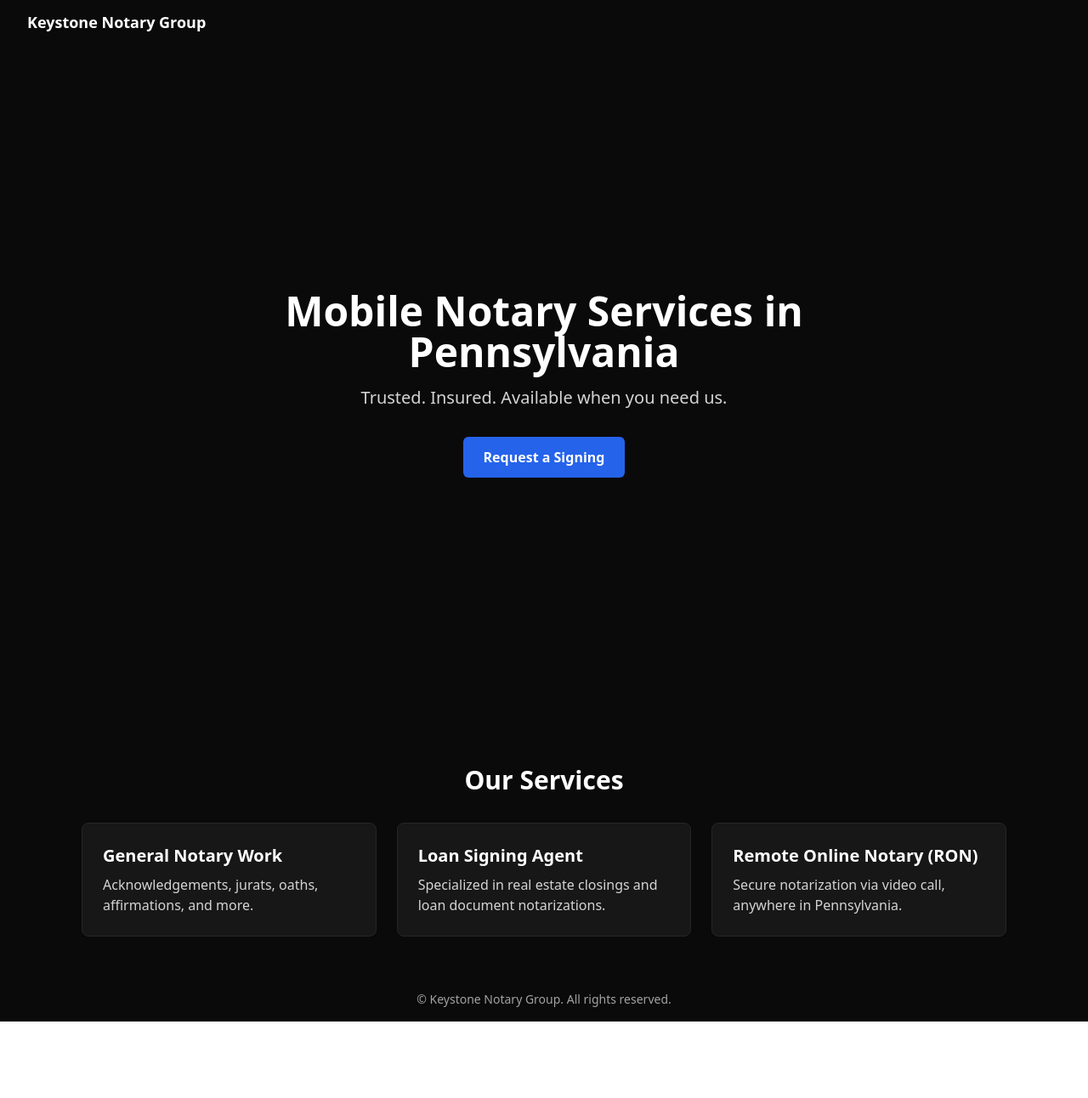
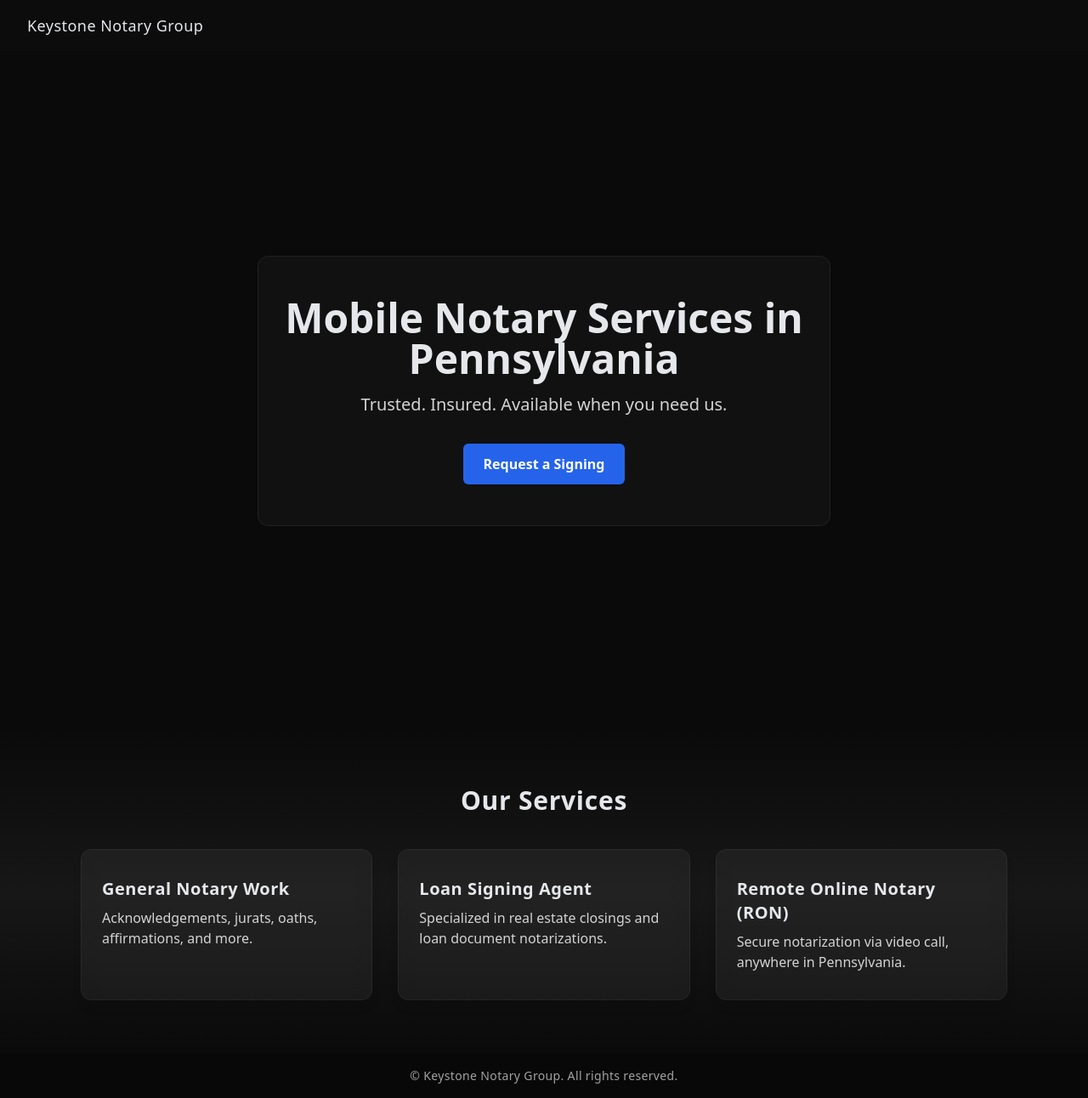
Before and after one commit to BikerViking/keystone-site, a React (Create React App) app: page / in a window 1280 px wide. Shown: the whole page at 85% size. Before the commit the page ends 1202 px from the top, so only its background shows below. Built offline with nearby package versions, Linux system fonts and the light colour scheme.

Commit message:
Revamp UI with sleek dark styling

```diff
--- a/src/components/Footer.jsx
+++ b/src/components/Footer.jsx
@@ -2,10 +2,10 @@ import React from "react";
 
 export default function Footer() {
   return (
-    <footer className="bg-neutral-950 text-neutral-400">
-      <div className="mx-auto px-4 py-4 text-center sm:px-6 lg:px-8">
+    <footer className="bg-neutral-950/80 text-neutral-400">
+      <div className="mx-auto px-6 py-4 text-center sm:px-8">
         {/* Static copyright text for legal clarity */}
-        <p className="text-sm">&copy; Keystone Notary Group. All rights reserved.</p>
+        <p className="text-sm font-light tracking-wide">&copy; Keystone Notary Group. All rights reserved.</p>
       </div>
     </footer>
   );
--- a/src/components/Header.jsx
+++ b/src/components/Header.jsx
@@ -2,9 +2,9 @@ import React from "react";
 
 export default function Header() {
   return (
-    <header className="bg-neutral-950 text-white">
-      <div className="mx-auto flex items-center justify-between px-4 py-3 sm:px-6 lg:px-8">
-        <h1 className="text-lg font-semibold">Keystone Notary Group</h1>
+    <header className="bg-neutral-950/80 backdrop-blur text-gray-200">
+      <div className="mx-auto flex items-center justify-between px-6 py-4 sm:px-8">
+        <h1 className="text-lg font-light tracking-wide">Keystone Notary Group</h1>
         {/* Hamburger icon for mobile navigation */}
         <button
           type="button"
--- a/src/components/HeroSection.jsx
+++ b/src/components/HeroSection.jsx
@@ -4,9 +4,9 @@ export default function HeroSection() {
   return (
     <section
       aria-label="Hero Section"
-      className="flex min-h-screen items-center justify-center bg-neutral-950 text-white"
+      className="relative flex min-h-screen items-center justify-center overflow-hidden bg-neutral-950 text-gray-200 before:absolute before:inset-0 before:-z-10 before:bg-[radial-gradient(ellipse_at_center,rgba(255,255,255,0.15),transparent)] before:blur-2xl"
     >
-      <div className="mx-auto max-w-2xl px-4 text-center">
+      <div className="mx-auto max-w-2xl rounded-xl bg-neutral-800/30 px-6 py-12 text-center backdrop-blur-md ring-1 ring-white/10">
         <h2 className="text-3xl font-bold sm:text-5xl">
           Mobile Notary Services in Pennsylvania
         </h2>
--- a/src/components/LayoutWrapper.jsx
+++ b/src/components/LayoutWrapper.jsx
@@ -4,7 +4,9 @@ import Footer from "./Footer";
 
 export default function LayoutWrapper({ children }) {
   return (
-    <div className="flex min-h-screen flex-col bg-neutral-950 text-white">
+    <div
+      className="relative flex min-h-screen flex-col overflow-hidden bg-gradient-to-b from-neutral-900 via-neutral-950 to-black text-gray-200 before:absolute before:inset-0 before:-z-10 before:pointer-events-none before:bg-[radial-gradient(circle,rgba(255,255,255,0.05)_1px,transparent_1px)] before:bg-[length:40px_40px]"
+    >
       <Header />
       <main role="main" className="flex-grow">
         {children}
--- a/src/components/ServiceCard.jsx
+++ b/src/components/ServiceCard.jsx
@@ -2,9 +2,9 @@ import React from "react";
 
 export default function ServiceCard({ title, description }) {
   return (
-    <div className="rounded-lg bg-neutral-900 p-6 text-white shadow-sm border border-neutral-800">
-      <h3 className="text-xl font-semibold">{title}</h3>
-      <p className="mt-2 text-neutral-300">{description}</p>
+    <div className="rounded-xl bg-white/5 px-6 py-8 text-gray-200 shadow-lg ring-1 ring-white/10 backdrop-blur transition hover:bg-white/10">
+      <h3 className="text-xl font-semibold tracking-wide">{title}</h3>
+      <p className="mt-2 font-light text-neutral-300">{description}</p>
     </div>
   );
 }
--- a/src/components/ServicesSection.jsx
+++ b/src/components/ServicesSection.jsx
@@ -3,10 +3,10 @@ import ServiceCard from "./ServiceCard";
 
 export default function ServicesSection() {
   return (
-    <section aria-label="Our Services" className="bg-neutral-950 py-12 text-white">
+    <section aria-label="Our Services" className="bg-gradient-to-b from-neutral-950 via-neutral-900 to-neutral-950 py-16 text-gray-200">
       <div className="mx-auto max-w-6xl px-4 sm:px-6 lg:px-8">
-        <h2 className="text-center text-2xl font-bold sm:text-3xl">Our Services</h2>
-        <div className="mt-8 grid gap-6 sm:grid-cols-2 lg:grid-cols-3">
+        <h2 className="text-center text-2xl font-bold tracking-wide sm:text-3xl">Our Services</h2>
+        <div className="mt-10 grid gap-8 sm:grid-cols-2 lg:grid-cols-3">
           <ServiceCard
             title="General Notary Work"
             description="Acknowledgements, jurats, oaths, affirmations, and more."
```
